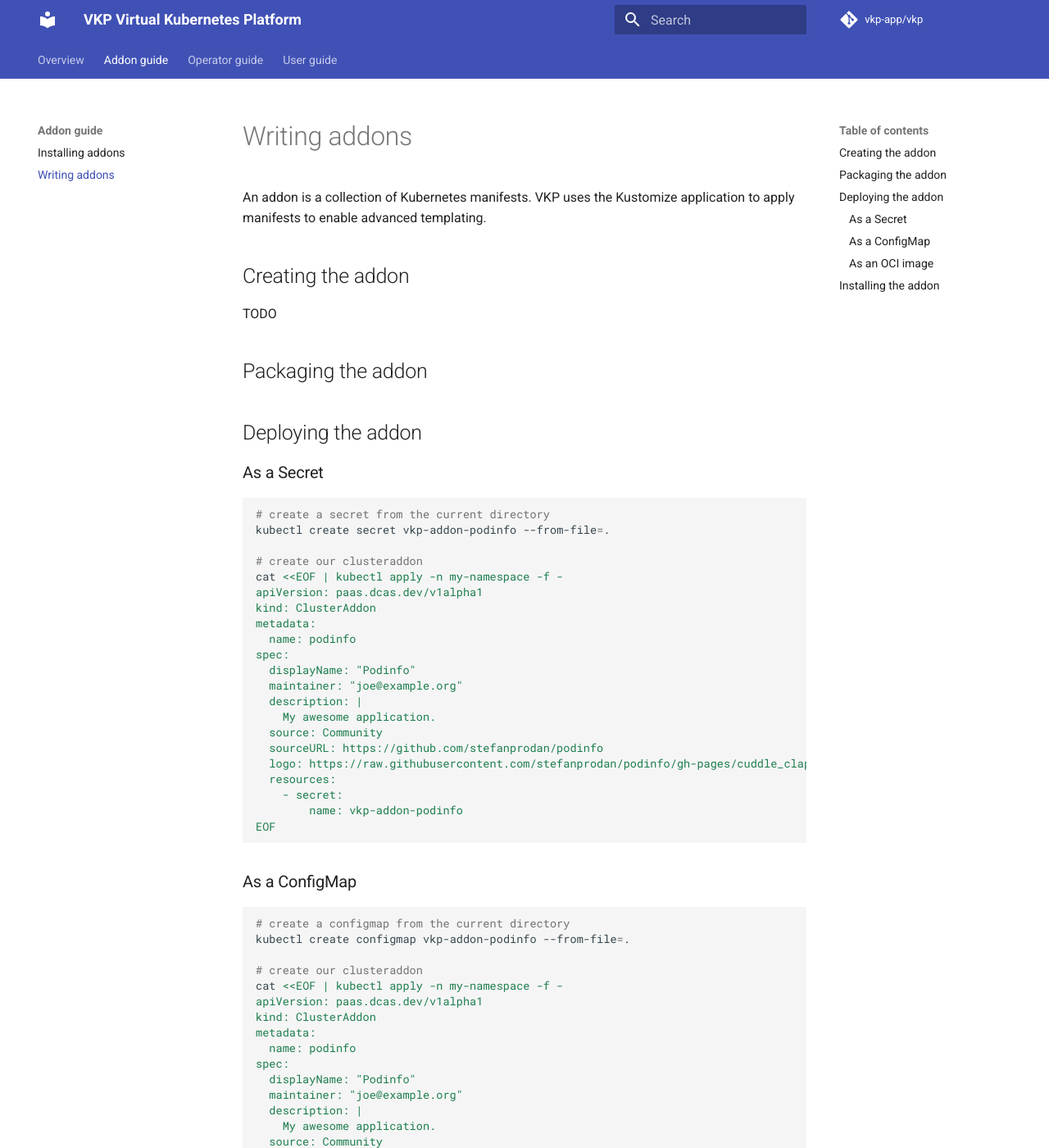
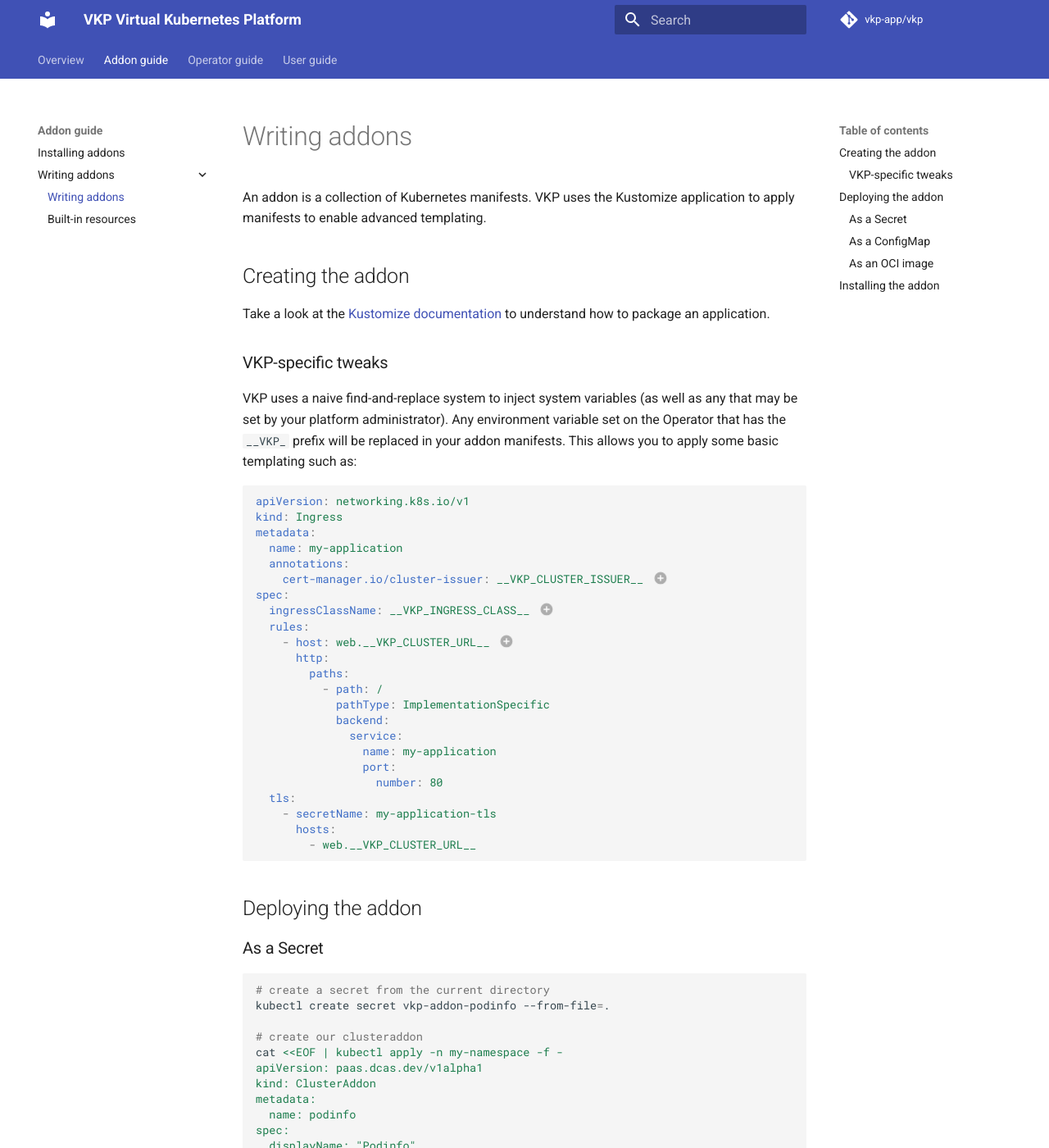
Before and after one commit to vkp-app/docs, an MkDocs documentation site: the page built from docs/addon-guide/writing-addons/index.md, in a window 1280 px wide and 1400 px high. Shown: the whole window at 82% size. Built offline with MkDocs 1.6.1 and Material for MkDocs 9.7.7, drawn with Linux system fonts in a browser that asks for light colours; comment, search, counter and statistics services are not loaded; some of the changed text lies outside the part shown.

Commit message:
added doco for built-in resource syncing

````diff
--- a/docs/addon-guide/writing-addons.md
+++ b/docs/addon-guide/writing-addons/index.md
@@ -5,9 +5,43 @@ VKP uses the Kustomize application to apply manifests to enable advanced templat
 
 ## Creating the addon
 
-TODO
+Take a look at the [Kustomize documentation](https://kubernetes.io/docs/tasks/manage-kubernetes-objects/kustomization/) to understand how to package an application.
 
-## Packaging the addon
+### VKP-specific tweaks
+
+VKP uses a naive find-and-replace system to inject system variables (as well as any that may be set by your platform administrator).
+Any environment variable set on the Operator that has the `__VKP_` prefix will be replaced in your addon manifests.
+This allows you to apply some basic templating such as:
+
+```yaml
+apiVersion: networking.k8s.io/v1
+kind: Ingress
+metadata:
+  name: my-application
+  annotations:
+    cert-manager.io/cluster-issuer: __VKP_CLUSTER_ISSUER__ # (1)!
+spec:
+  ingressClassName: __VKP_INGRESS_CLASS__ # (2)!
+  rules:
+    - host: web.__VKP_CLUSTER_URL__ # (3)!
+      http:
+        paths:
+          - path: /
+            pathType: ImplementationSpecific
+            backend:
+              service:
+                name: my-application
+                port:
+                  number: 80
+  tls:
+    - secretName: my-application-tls
+      hosts:
+        - web.__VKP_CLUSTER_URL__
+```
+
+1. Nominates that the platform ClusterIssuer should be used to generate TLS certificates. This may be a trusted service such as LetsEncrypt or an internal certificate authority.
+2. Configures which IngressController will be responsible for routing traffic to this Ingress. https://kubernetes.io/docs/concepts/services-networking/ingress/#ingress-class
+3. Sets the URL that the Ingress will be available on to use the VKP-provided URL.
 
 ## Deploying the addon
 
@@ -65,6 +99,9 @@ EOF
 
 ### As an OCI image
 
+!!! note
+	OCI images are the recommended method of bundling addons for air-gapped usage and is the format used by all Official addons.
+
 Install `imgpkg` by following the [Caravel documentation here](https://carvel.dev/imgpkg/docs/v0.34.0/install/).
 
 ```bash
````
Also changed, not shown: docs/addon-guide/writing-addons/built-in-resources.md (added, +36 -0 lines).
